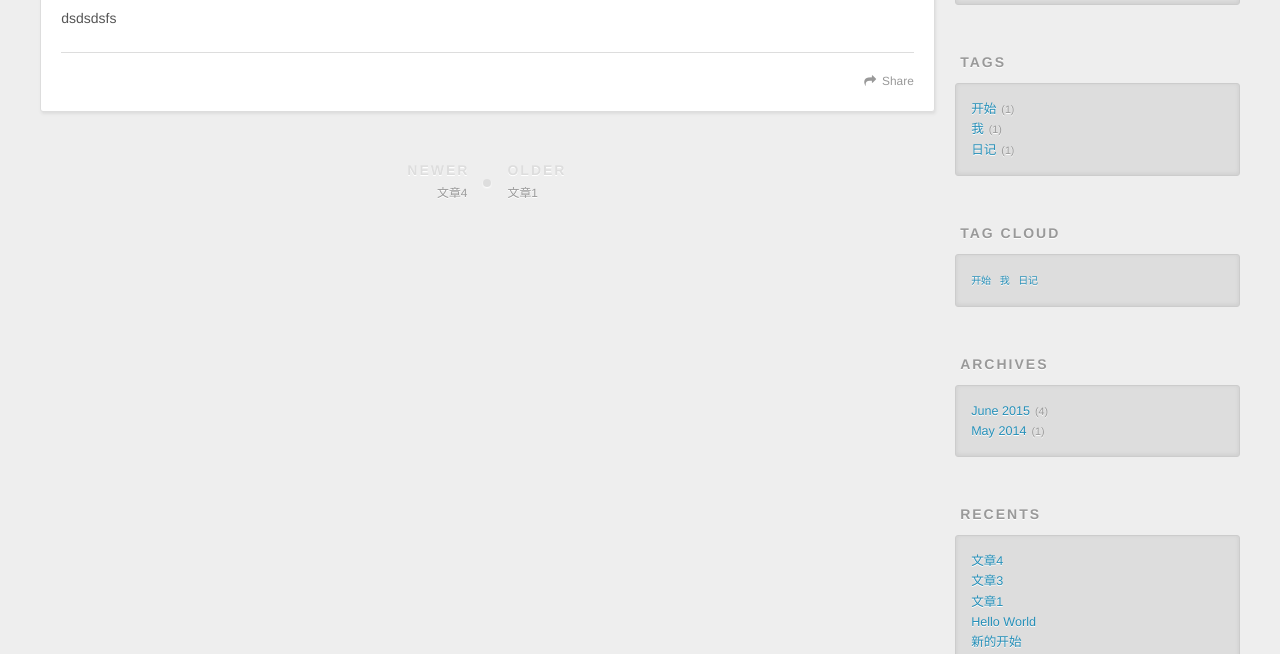
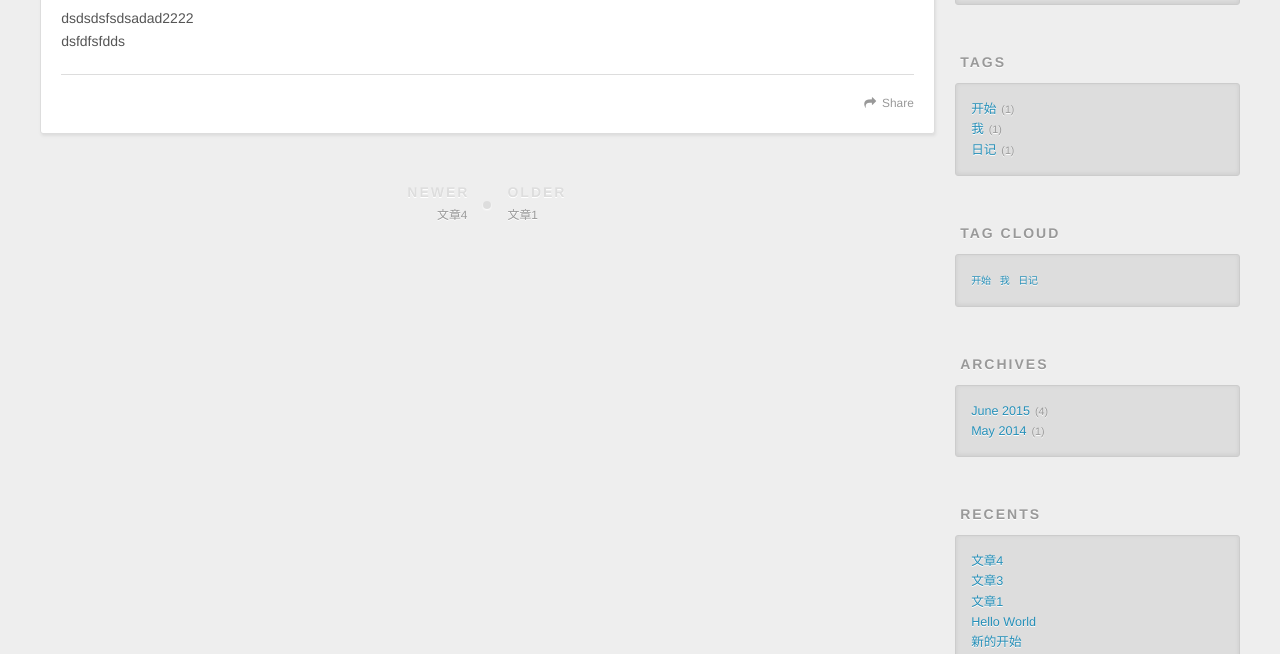
Before and after one commit to gin280/my-blog, a plain HTML site: page 2015/06/14/文章3/index.html in a window 1280 px wide. Shown: the part 446-1100 px from the top of the page. Drawn offline with nearby package versions, Linux system fonts and the light colour scheme.

Commit message:
Site updated: 2015-06-14 13:30:30

```diff
--- a/2015/06/14/文章3/index.html
+++ b/2015/06/14/文章3/index.html
@@ -5,16 +5,16 @@
 
   <title>文章3 | 玉桂芳香</title>
   <meta name="viewport" content="width=device-width, initial-scale=1, maximum-scale=1">
-  <meta name="description" content="dsdsdsfs">
+  <meta name="description" content="dsdsdsfsdsadad2222dsfdfsfdds">
 <meta property="og:type" content="article">
 <meta property="og:title" content="文章3">
 <meta property="og:url" content="http://yoursite.com/2015/06/14/文章3/index.html">
 <meta property="og:site_name" content="玉桂芳香">
-<meta property="og:description" content="dsdsdsfs">
-<meta property="og:updated_time" content="2015-06-14T03:56:28.751Z">
+<meta property="og:description" content="dsdsdsfsdsadad2222dsfdfsfdds">
+<meta property="og:updated_time" content="2015-06-14T05:28:15.097Z">
 <meta name="twitter:card" content="summary">
 <meta name="twitter:title" content="文章3">
-<meta name="twitter:description" content="dsdsdsfs">
+<meta name="twitter:description" content="dsdsdsfsdsadad2222dsfdfsfdds">
 
     <link rel="alternative" href="/atom.xml" title="玉桂芳香" type="application/atom+xml">
 
@@ -86,7 +86,7 @@
 
     <div class="article-entry" itemprop="articleBody">
 
-        <p>dsdsdsfs</p>
+        <p>dsdsdsfsdsadad2222<br>dsfdfsfdds</p>
 
 
     </div>
```
Also changed, not shown: index.html (+1 -1 lines).
